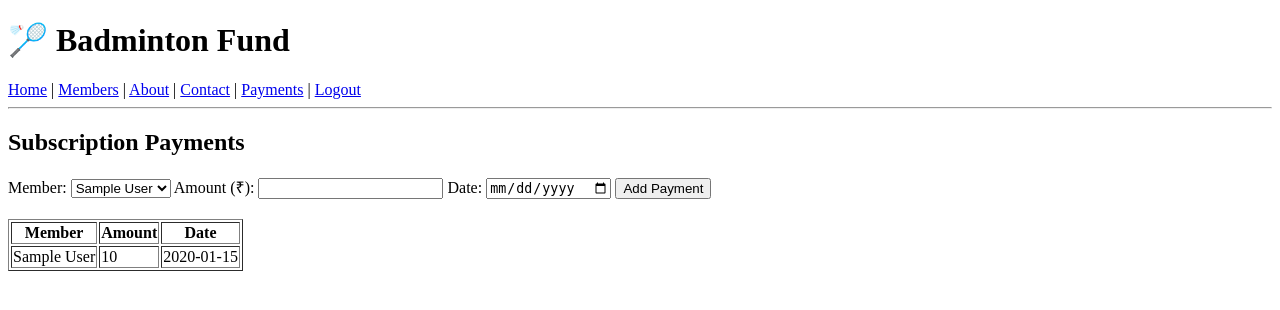
After one commit to ethics/badminton-fund-manager, a Flask app: page /payments in a window 1280 px wide. The commit adds this page. Shown: the top 310 px of the page. Run offline with Flask 3, Linux system fonts and the light colour scheme; the visitor is signed in with stand-in values (Sample User, id 1); tables that the repository leaves empty hold one stand-in row (values such as "Sample post").

Commit message:
Add option to enter subscription payment

```diff
--- a/app.py
+++ b/app.py
@@ -18,6 +18,17 @@ def init_db():
                 id INTEGER PRIMARY KEY AUTOINCREMENT,
                 name TEXT NOT NULL,
                 phone TEXT NOT NULL
+            )
+        ''')
+
+        # Payments table
+        c.execute('''
+            CREATE TABLE IF NOT EXISTS payments (
+                id INTEGER PRIMARY KEY AUTOINCREMENT,
+                member_id INTEGER,
+                amount INTEGER,
+                date TEXT,
+                FOREIGN KEY (member_id) REFERENCES members(id)
             )
         ''')
 
@@ -73,6 +84,32 @@ def delete_member(member_id):
     conn.close()
     return redirect("/members")
 
+@app.route("/payments", methods=["GET", "POST"])
+def payments():
+    if not session.get("admin"):
+        return "Unauthorized", 403
+    conn = get_db_connection()
+    if request.method == "POST":
+        member_id = request.form["member_id"]
+        amount = request.form["amount"]
+        date = request.form["date"]
+        conn.execute("INSERT INTO payments (member_id, amount, date) VALUES (?, ?, ?)",
+                     (member_id, amount, date))
+        conn.commit()
+
+    # Fetch all members for dropdown
+    members = conn.execute("SELECT * FROM members").fetchall()
+
+    # Join payments with member names
+    payments = conn.execute('''
+        SELECT m.name, p.amount, p.date
+        FROM payments p
+        JOIN members m ON p.member_id = m.id
+        ORDER BY p.date DESC
+    ''').fetchall()
+    conn.close()
+    return render_template("payments.html", members=members, payments=payments)
+
 
 @app.route("/")
 def home():
--- a/templates/base.html
+++ b/templates/base.html
@@ -12,6 +12,7 @@
 	<a href="/members">Members</a> |
         <a href="/about">About</a> |
 	<a href="/contact">Contact</a> |
+	<a href="/payments">Payments</a> |
 	{% if session.get('admin') %}
         <a href="/logout">Logout</a>
 	{% else %}
--- /dev/null
+++ b/templates/payments.html
@@ -0,0 +1,29 @@
+{% extends "base.html" %}
+{% block content %}
+<h2>Subscription Payments</h2>
+
+<form method="POST">
+    <label>Member:</label>
+    <select name="member_id" required>
+        {% for member in members %}
+        <option value="{{ member['id'] }}">{{ member['name'] }}</option>
+        {% endfor %}
+    </select>
+    <label>Amount (₹):</label>
+    <input type="number" name="amount" required>
+    <label>Date:</label>
+    <input type="date" name="date" required>
+    <button type="submit">Add Payment</button>
+</form>
+
+<table border="1" style="margin-top: 20px;">
+    <tr><th>Member</th><th>Amount</th><th>Date</th></tr>
+    {% for p in payments %}
+    <tr>
+        <td>{{ p['name'] }}</td>
+        <td>{{ p['amount'] }}</td>
+        <td>{{ p['date'] }}</td>
+    </tr>
+    {% endfor %}
+</table>
+{% endblock %}
```
